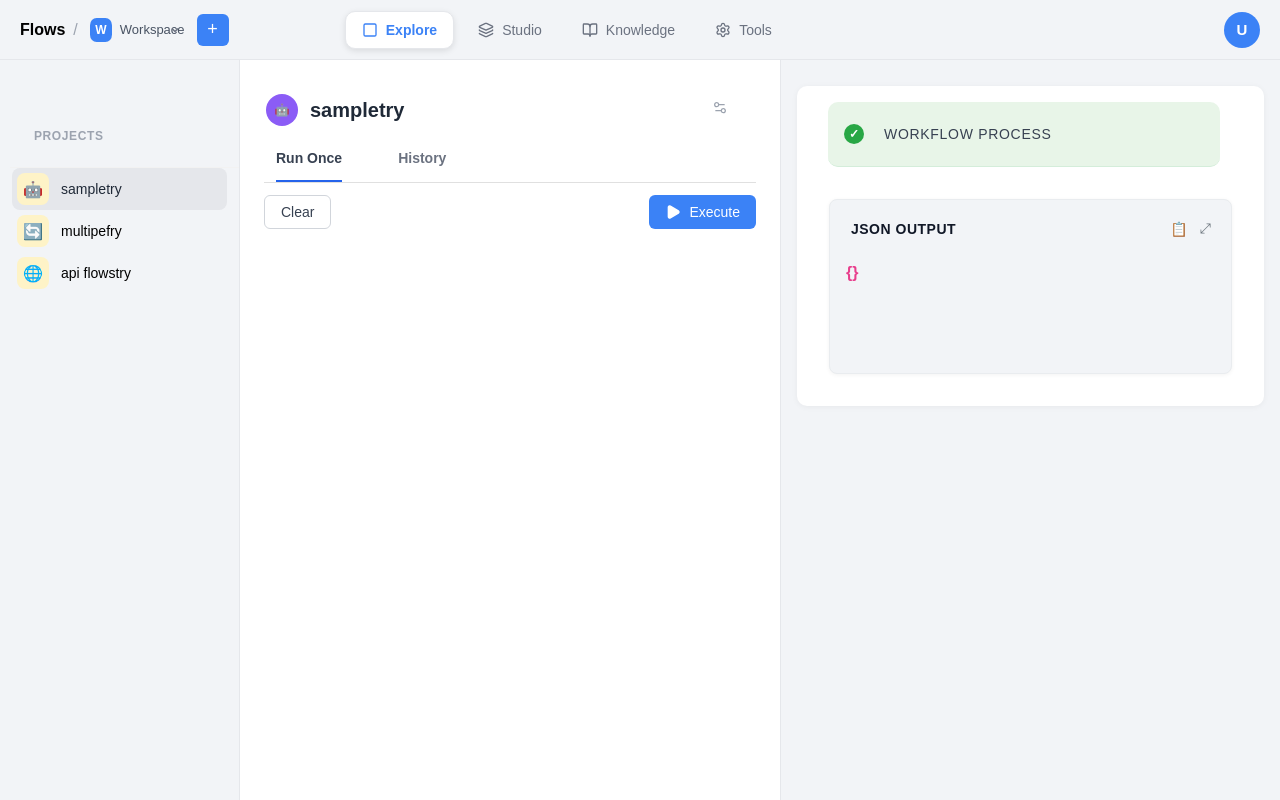
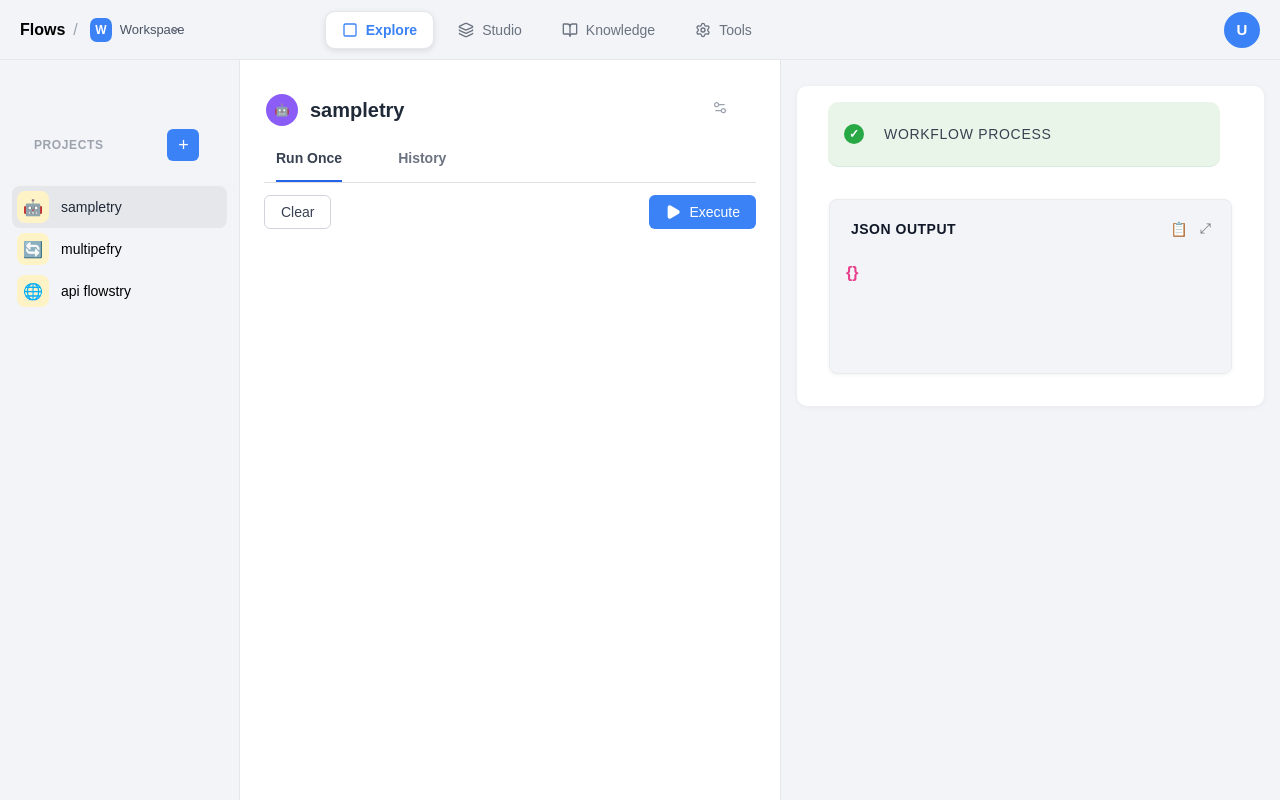
Before and after one commit to JagadeshSivakumar/NXT-Flows, a React (Create React App) app: page /flows in a window 1280 px wide. Built offline with nearby package versions, Linux system fonts and the light colour scheme.

Commit message:
Projects ADD Button Design Fix
Projects ADD Button Fix

```diff
--- a/src/components/Navbar/Navbar.jsx
+++ b/src/components/Navbar/Navbar.jsx
@@ -131,7 +131,7 @@ const Navbar = ({
           )}
         </div>
 
-        <button className="add-button">+</button>
+
       </div>
 
       {/* Center Section */}
--- a/src/components/Sidebar/Sidebar.jsx
+++ b/src/components/Sidebar/Sidebar.jsx
@@ -32,9 +32,11 @@ const Sidebar = ({ onFlowSelect }) => {
   };
 
   return (
-    <div className="sidebar">
+    <div className="sidebar" >
       <div className="sidebar-header">
         <h3>PROJECTS</h3>
+        <div style={{marginLeft:"60px"}}>
+        <button className="add-button">+</button></div>
       </div>
 
       {flows.map((flow) => (
--- a/src/components/pages/StudioNewBlank/StudioNewBlank.css
+++ b/src/components/pages/StudioNewBlank/StudioNewBlank.css
@@ -296,6 +296,8 @@
 }
 .sidebar-header {
   padding: 1.5rem;
+  display: flex;
+  align-items: center;
 }
 .project-info {
   display: flex;
```
